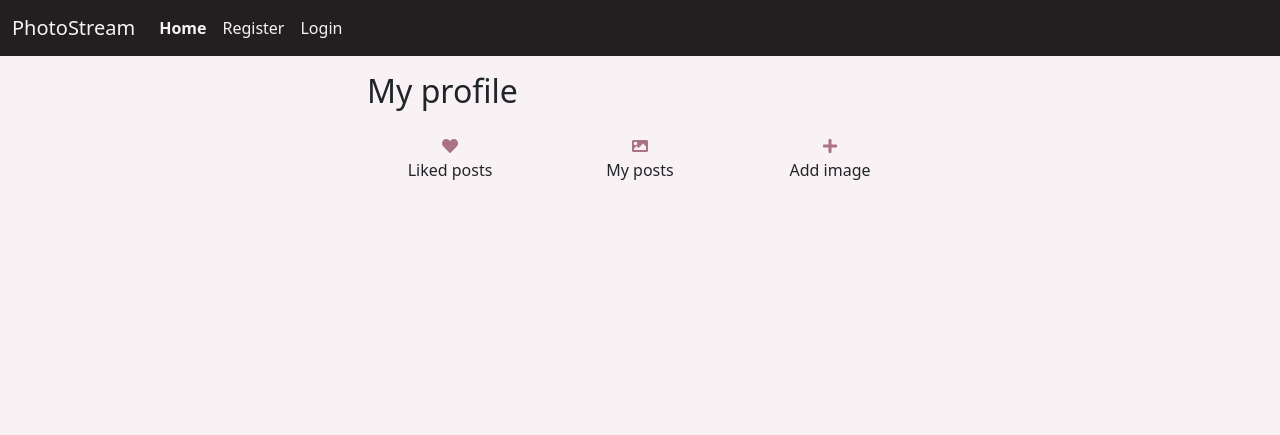
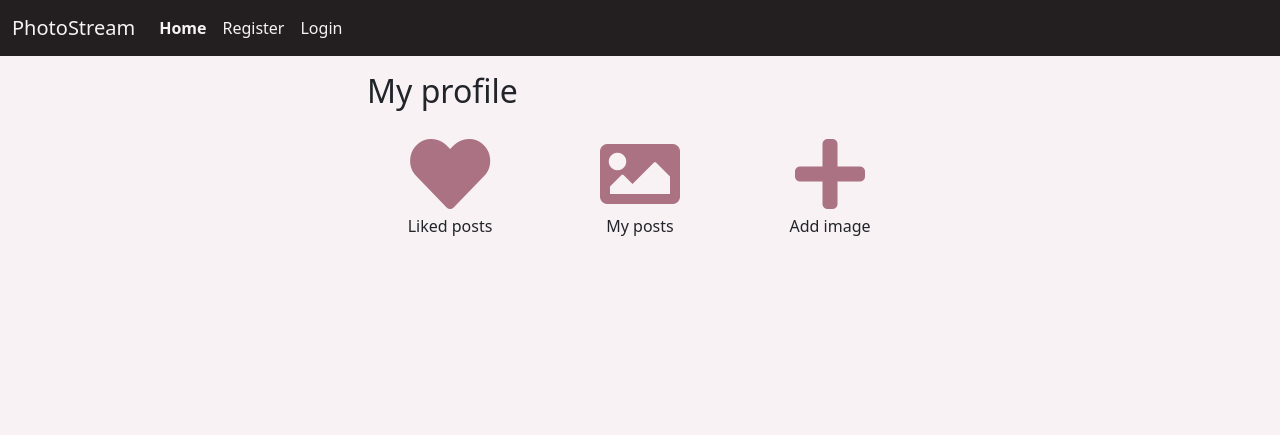
Before and after one commit to emmavkarlsson/portfolio-project-4, a Django app: page /profile/ in a window 1280 px wide. Shown: the top 435 px of the page. Run offline with Django 3.2, Linux system fonts and the light colour scheme; some libraries are stand-ins or nearby versions.

Commit message:
create model for profile

```diff
--- a/blog/models.py
+++ b/blog/models.py
@@ -45,3 +45,8 @@ class Comment(models.Model):
 
     def __str__(self):
         return f"Comment {self.body} by {self.name}"
+
+
+class Profile(models.Model):
+    name = models.CharField(max_length=100, unique=True)
+    profile_picture = CloudinaryField('image', default='placeholder')
--- a/blog/views.py
+++ b/blog/views.py
@@ -2,7 +2,7 @@ from django.shortcuts import render, get_object_or_404, reverse
 from django.views import generic, View
 from django.http import HttpResponseRedirect
 from django.urls import reverse_lazy
-from .models import Post
+from .models import Post, Profile
 from .forms import CommentForm, PostForm
 
 
--- a/static/css/style.css
+++ b/static/css/style.css
@@ -14,7 +14,7 @@ a {
 
 a:hover,
 a:active {
-    color: #aa7282;
+    color: #c9a2ad;
 }
 
 .link-bright {
@@ -110,6 +110,23 @@ a:active {
     background: transparent;
 }
 
+.profile-icons {
+    font-size: 500%;
+}
+
+.profile-picture {
+    width: 200px;
+    height: 200px;
+    border-radius: 50%;
+    object-fit: cover;
+}
+
+/* .icon-container {
+    width: 150px;
+    height: 150px;
+    background-color: white;
+} */
+
 footer {
     background-color: #231e20;
     color: #f8f2f4;
--- a/templates/profile.html
+++ b/templates/profile.html
@@ -1,6 +1,6 @@
 {% extends "base.html" %}
-
 {% block content %}
+{% load crispy_forms_tags %}
 
 <div class="container">
     <div class="row justify-content-md-center">
@@ -9,17 +9,23 @@
             <div class="row justify-content-center mt-4">
 
                 <div class="col-md-4 text-center">
-                        <a class="" href="{% url 'my_likes' %}"><i class="fas fa-heart"></i></a>
-                        <p>Liked posts</p>
+                    <div class="icon-container">
+                        <a class="" href="{% url 'my_likes' %}"><i class="fas fa-heart profile-icons"></i></a>
+                    </div>
+                    <p>Liked posts</p>
                 </div>
 
                 <div class="col-md-4 text-center">
-                        <a class="" href="{% url 'my_posts' %}"><i class="fas fa-image"></i></a>
-                        <p>My posts</p>
+                    <div class="icon-container">
+                        <a class="" href="{% url 'my_posts' %}"><i class="fas fa-image profile-icons"></i></a>
+                    </div>
+                    <p>My posts</p>
                 </div>
 
                 <div class="col-md-4 text-center">
-                    <a class="" href="{% url 'add_image' %}"><i class="fas fa-plus"></i></a>
+                    <div class="icon-container">
+                        <a class="" href="{% url 'add_image' %}"><i class="fas fa-plus profile-icons"></i></a>
+                    </div>
                     <p>Add image</p>
                 </div>
 
```
Also changed, not shown: blog/forms.py (line endings or trailing spaces), blog/migrations/0002_profile.py (added), blog/migrations/0003_rename_user_profile_name.py (added).
